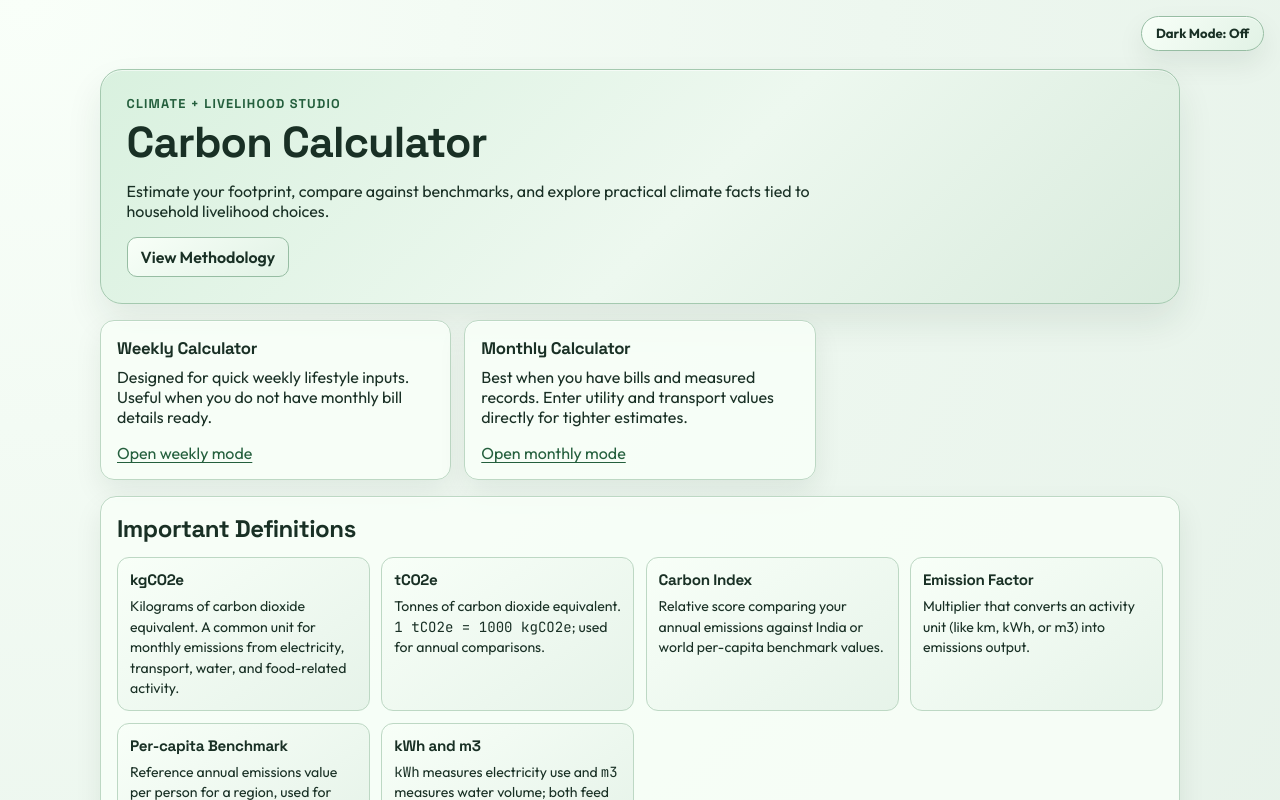
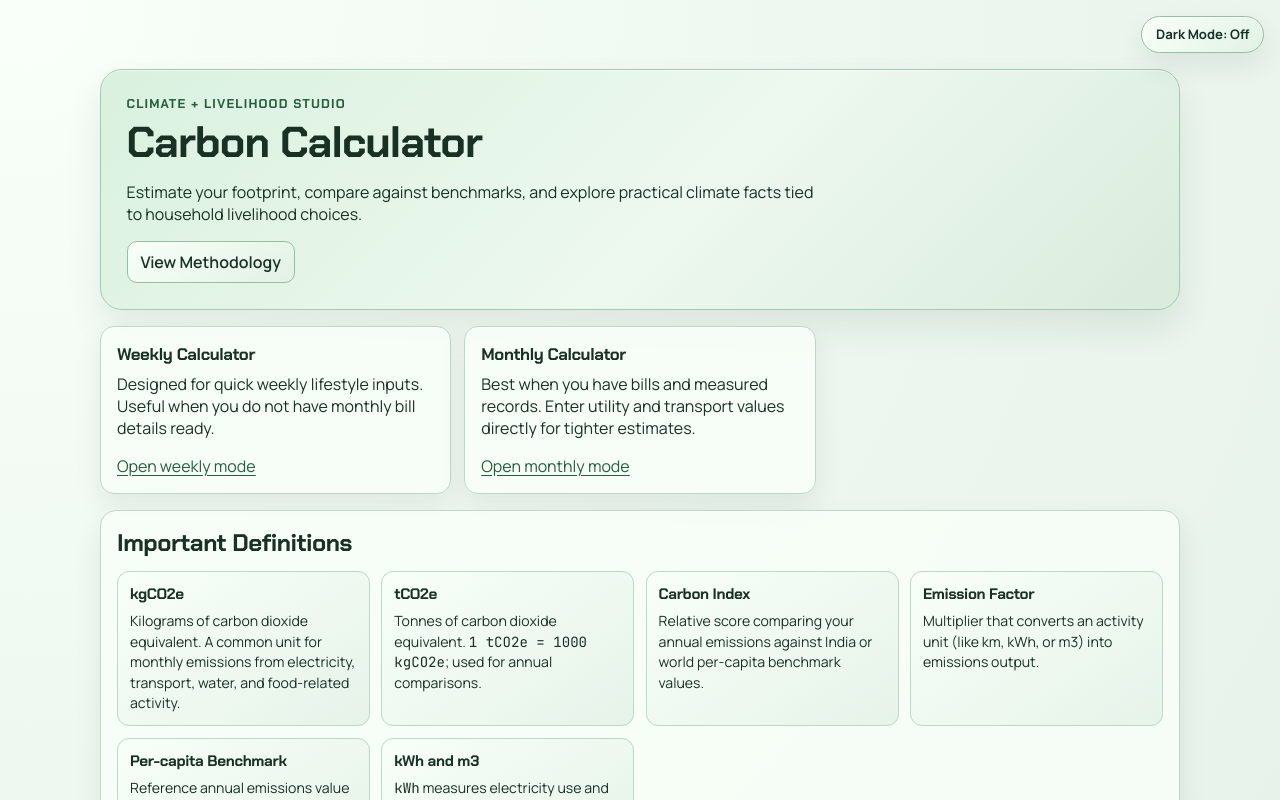
Before and after one commit to tejas-n-rao/EE_CreativeProject, a Next.js app in the folder apps/web/: page / in a window 1280 px wide. Shown: the top 800 px of the page. Built offline with nearby package versions, Linux system fonts and the light colour scheme.

Commit message:
UI Changes

```diff
--- a/apps/web/app/globals.css
+++ b/apps/web/app/globals.css
@@ -1,9 +1,9 @@
-@import url("https://fonts.googleapis.com/css2?family=JetBrains+Mono:wght@400;600&family=Outfit:wght@400;500;600;700&family=Space+Grotesk:wght@500;600;700&display=swap");
+@import url("https://fonts.googleapis.com/css2?family=Chakra+Petch:wght@500;600;700&family=JetBrains+Mono:wght@400;600&family=Manrope:wght@400;500;600;700&display=swap");
 
 :root {
-  --font-body: "Outfit", "Avenir Next", "Segoe UI Variable", "Segoe UI", sans-serif;
-  --font-display: "Space Grotesk", "Avenir Next Demi Bold", "Avenir Next", "Trebuchet MS", sans-serif;
-  --font-title: "Space Grotesk", "Avenir Next Demi Bold", "Avenir Next", "Trebuchet MS", sans-serif;
+  --font-body: "Manrope", "Avenir Next", "Segoe UI Variable", "Segoe UI", sans-serif;
+  --font-display: "Chakra Petch", "Avenir Next Demi Bold", "Avenir Next", "Trebuchet MS", sans-serif;
+  --font-title: "Chakra Petch", "Avenir Next Demi Bold", "Avenir Next", "Trebuchet MS", sans-serif;
   --font-mono: "JetBrains Mono", "IBM Plex Mono", "SFMono-Regular", Menlo, monospace;
   --color-text: #193025;
   --color-muted: #426552;
@@ -37,9 +37,9 @@
 }
 
 html[data-theme="dark"] {
-  --font-body: "Outfit", "Avenir Next", "Segoe UI Variable", "Segoe UI", sans-serif;
-  --font-display: "Space Grotesk", "Avenir Next Demi Bold", "Avenir Next", "Trebuchet MS", sans-serif;
-  --font-title: "Space Grotesk", "Avenir Next Demi Bold", "Avenir Next", "Trebuchet MS", sans-serif;
+  --font-body: "Manrope", "Avenir Next", "Segoe UI Variable", "Segoe UI", sans-serif;
+  --font-display: "Chakra Petch", "Avenir Next Demi Bold", "Avenir Next", "Trebuchet MS", sans-serif;
+  --font-title: "Chakra Petch", "Avenir Next Demi Bold", "Avenir Next", "Trebuchet MS", sans-serif;
   --font-mono: "JetBrains Mono", "IBM Plex Mono", "SFMono-Regular", Menlo, monospace;
   --color-text: #d8f6df;
   --color-muted: #8cb49a;
```
